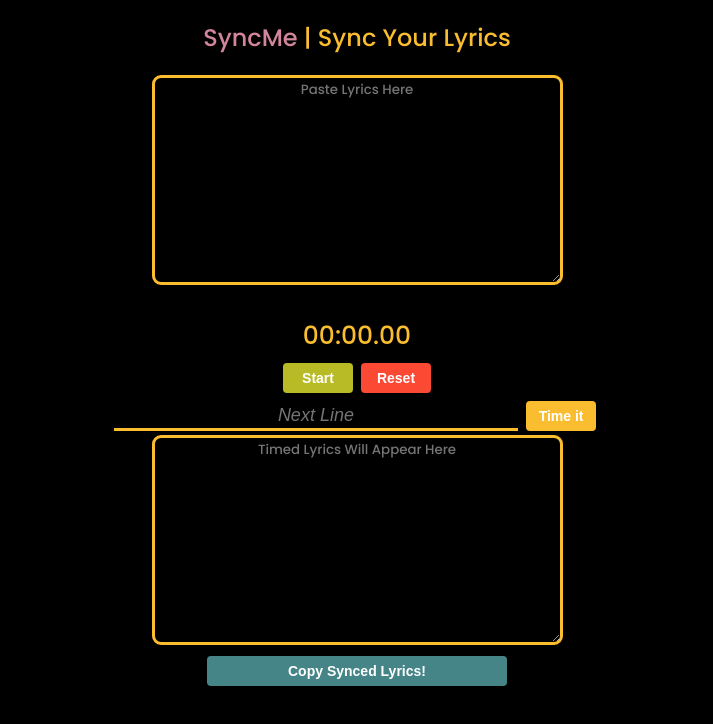
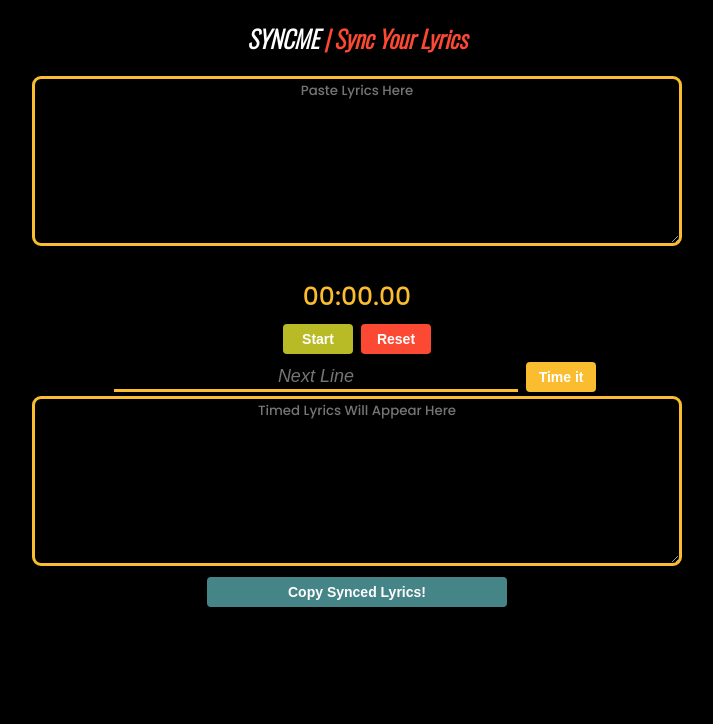
Before and after one commit to 5tupidmuffin/syncme, a plain HTML site: page index.html in a window 1280 px wide. Shown: the whole page, without its empty margins (283-996 px from the left). Drawn offline with nearby package versions, Linux system fonts and the light colour scheme.

Commit message:
changed styling on title

```diff
--- a/index.html
+++ b/index.html
@@ -3,11 +3,11 @@
   <head>
     <meta charset="UTF-8" />
     <meta name="viewport" content="width=device-width, initial-scale=1.0" />
-    <title>SyncMe | Sync Your Lyrics</title>
+    <title>SYNCME | Sync Your Lyrics</title>
     <link rel="stylesheet" href="./style.css" />
   </head>
   <body>
-    <h2>SyncMe <span>| Sync Your Lyrics</span></h2>
+    <h2>SYNCME <span>| Sync Your Lyrics</span></h2>
     <textarea
       id="original_lrc"
       cols="35"
--- a/style.css
+++ b/style.css
@@ -1,4 +1,4 @@
-@import url("https://fonts.googleapis.com/css2?family=Poppins:wght@500&display=swap");
+@import url("https://fonts.googleapis.com/css2?family=Oswald:wght@300&family=Poppins:wght@500&display=swap");
 
 body {
   text-align: center;
@@ -9,7 +9,10 @@ body {
 
 h2 {
   color: #d3869b;
-  font-weight: 200;
+  font-weight: 600;
+  font-family: "Oswald", sans-serif;
+  font-style: italic;
+  color: white;
 }
 
 h2:hover {
@@ -17,10 +20,12 @@ h2:hover {
 }
 
 span {
-  color: #fabd2f;
+  color: #fb4933;
 }
 
 textarea {
+  height: 10rem;
+  width: 40rem;
   text-align: center;
   background-color: black;
   color: #d79921;
@@ -33,7 +38,7 @@ textarea {
   scrollbar-width: none;
 }
 
-@media screen and (max-width: 500px) {
+@media only screen and (max-width: 411px) {
   textarea {
     height: 15em;
     width: 23em;
```
